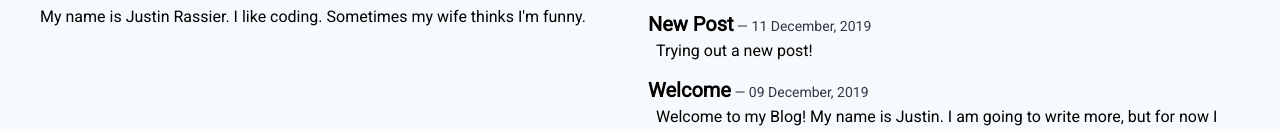
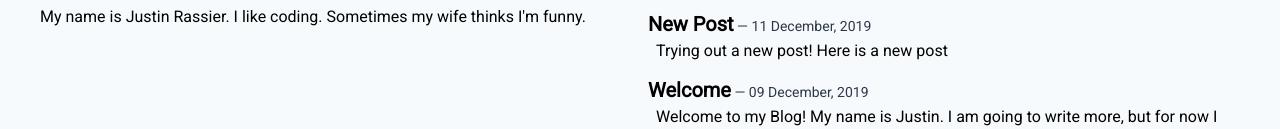
Before and after one commit to justinrassier/justin-rassier-gatsby, a Gatsby site: page / in a window 1280 px wide. Shown: the part 172-301 px from the top of the page. Built offline with nearby package versions, Linux system fonts and the light colour scheme; Gatsby itself is replaced by a stand-in of ours.

Commit message:
fixing up things more

```diff
--- a/src/posts/trial-post.md
+++ b/src/posts/trial-post.md
@@ -4,3 +4,5 @@ date: "2019-12-11"
 ---
 
 # Trying out a new post!
+
+Here is a new post
```
